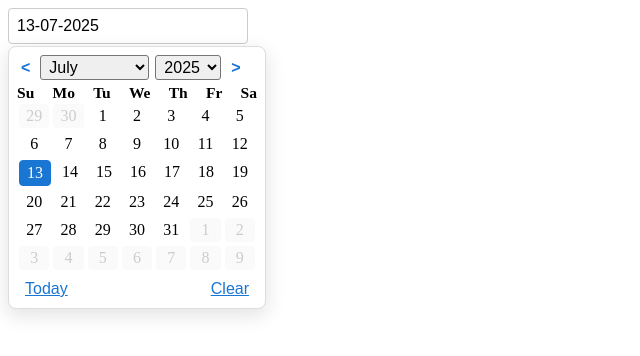
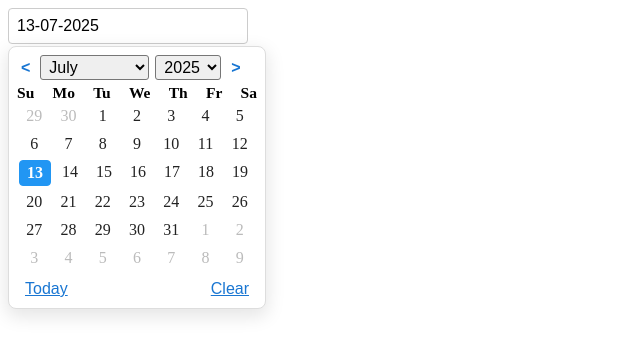
Before and after one commit to DavidArcha/DockManagment, an Angular app in the folder Frontend/: page / in a window 1280 px wide. Both pictures are taken after a click on the button "Open calendar". Shown: the top 356 px of the page, without its empty margins (0-640 px from the left). Built offline with nearby package versions, Linux system fonts and the light colour scheme.

Commit message:
refactor(date-picker): improve calendar rendering logic and enhance date cell styling

```diff
--- a/Frontend/src/app/Shared/custom-date-picker/custom-date-picker.component.html
+++ b/Frontend/src/app/Shared/custom-date-picker/custom-date-picker.component.html
@@ -23,11 +23,15 @@
     </div>
     <div class="cdp-weeks">
       <div *ngFor="let week of calendarWeeks" class="cdp-week">
-        <span *ngFor="let cell of week" class="cdp-day-cell" [class.other-month]="cell.isOtherMonth"
-          [class.today]="cell.isToday" [class.selected]="cell.isSelected" [class.in-range]="cell.isInRange"
-          [class.disabled]="cell.disabled" tabindex="0" (click)="selectDateCell(cell)">
-          {{ cell.label }}
-        </span>
+        <span *ngFor="let cell of week" class="cdp-day-cell"
+          [class.today]="cell.isToday"
+          [class.selected]="cell.isSelected"
+          [class.in-range]="cell.isInRange"
+          [class.disabled]="cell.disabled"
+          [class.other-month]="cell.isOtherMonth"
+          tabindex="0" (click)="selectDateCell(cell)">
+      {{ cell.label }}
+    </span>
       </div>
     </div>
     <div *ngIf="showTimePicker && !enableDateRangeSelection" class="cdp-timepicker">
--- a/Frontend/src/app/Shared/custom-date-picker/custom-date-picker.component.scss
+++ b/Frontend/src/app/Shared/custom-date-picker/custom-date-picker.component.scss
@@ -113,32 +113,35 @@
             border-radius: 4px;
             cursor: pointer;
             transition: background 0.1s;
+            color: #222; // default text color for current month days
+            background: none;
+            cursor: pointer; // Default color for current month
 
             &.other-month {
-                color: #ccc;
-                background: #fafafa;
+                color: #bbb !important; // gray color for other months (override if necessary)
+                cursor: default;
             }
 
             &.disabled {
-                color: #bbb;
+                color: #ddd !important;
                 pointer-events: none;
-                background: #f7f7f7;
             }
 
             &.today {
-                border: 1px solid #1976d2;
+                border: 1px solid #2196f3;
+                font-weight: bold;
             }
 
             &.selected {
-                background: #1976d2;
-                color: #fff;
+                background: #2196f3;
+                color: #fff !important;
             }
 
             &.in-range {
                 background: #e3f2fd;
             }
 
-            &:hover:not(.disabled):not(.selected) {
+            &:hover:not(.disabled):not(.selected):not(.other-month) {
                 background: #e3f2fd;
             }
 
--- a/Frontend/src/app/Shared/custom-date-picker/custom-date-picker.component.ts
+++ b/Frontend/src/app/Shared/custom-date-picker/custom-date-picker.component.ts
@@ -174,34 +174,57 @@ export class CustomDatePickerComponent implements OnInit, OnChanges, OnDestroy {
     this.viewYear = d.getFullYear();
   }
 
-  // Calendar builder
   buildCalendar() {
+
     const weeks: any[][] = [];
+
+    // Create a date for the first day of the current viewing month
     const firstOfMonth = new Date(this.viewYear, this.viewMonth, 1);
-    const startDay = firstOfMonth.getDay(); // 0 (Sun) .. 6 (Sat)
-    let current = new Date(this.viewYear, this.viewMonth, 1 - startDay);
+
+    // Get the day of the week for the first day (0 = Sunday, 1 = Monday, etc.)
+    const firstDayOfWeek = firstOfMonth.getDay();
+
+    // Calculate how many days to show from the previous month
+    const daysFromPrevMonth = firstDayOfWeek;
+
+    // Start from the first cell date (could be from previous month)
+    const startDate = new Date(this.viewYear, this.viewMonth, 1 - daysFromPrevMonth);
 
     for (let w = 0; w < 6; w++) {
       const week: any[] = [];
       for (let d = 0; d < 7; d++) {
-        const currentDate = new Date(current);
-        const isOtherMonth = current.getMonth() !== this.viewMonth;
+        // CREATE DATE CORRECTLY: Use a clean new Date object for each cell
+        const dayOffset = w * 7 + d;
+
+        // Create a completely fresh date for each cell
+        const tempDate = new Date(startDate);
+        tempDate.setDate(startDate.getDate() + dayOffset);
+        // Create a fresh date to avoid mutation issues
+        const currentCellDate = new Date(
+          tempDate.getFullYear(),
+          tempDate.getMonth(),
+          tempDate.getDate()
+        );
+
+        // Check if this date belongs to current viewing month
+        const isOtherMonth = currentCellDate.getMonth() !== this.viewMonth;
 
         week.push({
-          date: currentDate,
-          label: current.getDate(),
+          date: new Date(currentCellDate),
+          label: currentCellDate.getDate(),
           isOtherMonth,
-          isToday: this.isSameDay(current, new Date()),
-          isSelected: this.isSelectedDay(current),
-          isInRange: this.isInRange(current),
-          disabled: !this.isDateEnabled(currentDate) // Pass the date copy to avoid issues
+          isToday: this.isSameDay(currentCellDate, new Date()),
+          isSelected: this.isSelectedDay(currentCellDate),
+          isInRange: this.isInRange(currentCellDate),
+          disabled: !this.isDateEnabled(currentCellDate)
         });
-        current.setDate(current.getDate() + 1);
       }
       weeks.push(week);
     }
+
     this.calendarWeeks = weeks;
   }
+
 
   prevMonth() {
     if (this.viewMonth === 0) {
@@ -222,7 +245,17 @@ export class CustomDatePickerComponent implements OnInit, OnChanges, OnDestroy {
     this.buildCalendar();
   }
   changeMonth(m: number) {
-    this.viewMonth = m;
+    // Convert the value to a number explicitly (dropdown might return string)
+    this.viewMonth = parseInt(m.toString(), 10);
+
+    // Fix: Use numeric values in comparisons
+    if (this.viewMonth === 11 && m === 0) {
+      this.viewYear--;
+    } else if (this.viewMonth === 0 && m === 11) {
+      this.viewYear++;
+    }
+
+    // Rebuild the calendar with the new month
     this.buildCalendar();
   }
   changeYear(y: number) {
```
